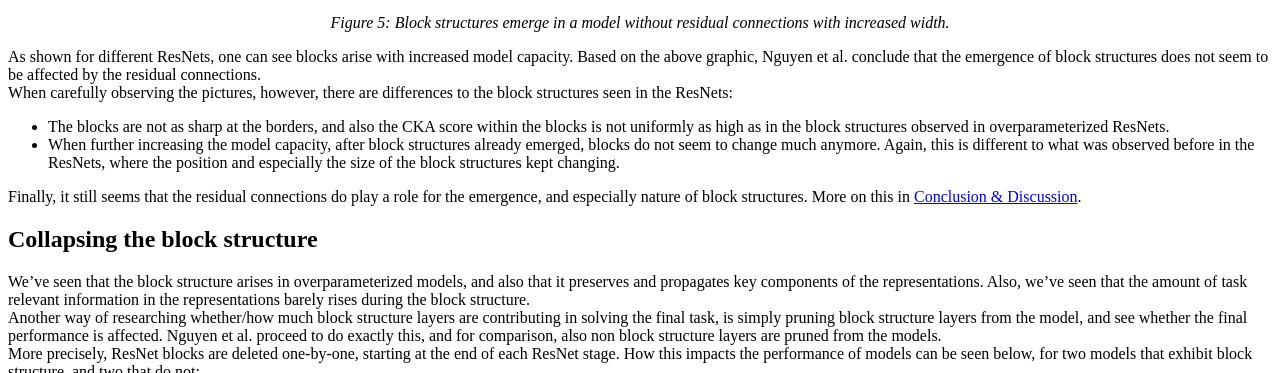
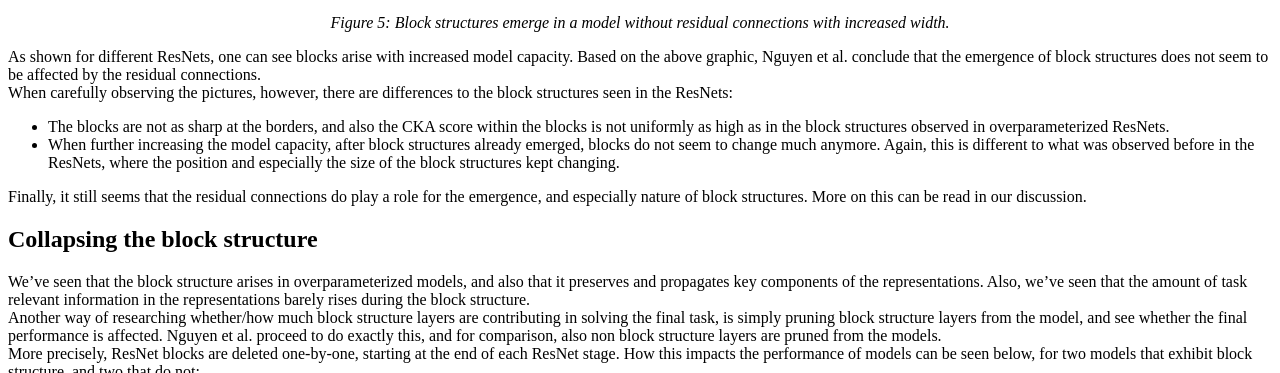
Before and after one commit to blogosfair/How-scaling-a-Neural-Networks-Width-or-Depth-affect-its-hidden-Representations, a Jekyll site: the page built from _posts/2022-12-01-how-scaling-a-neural-networks-width-or-depth-affect-its-hidden-representations.md, in a window 1280 px wide and 900 px high, scrolled down 4464 px, cut to the strip 72-445 px from the top of the window. Built offline with Jekyll 4.4.1, drawn with Linux system fonts in a browser that asks for light colours.

Commit message:
Adds small correction

```diff
--- a/_posts/2022-12-01-how-scaling-a-neural-networks-width-or-depth-affect-its-hidden-representations.md
+++ b/_posts/2022-12-01-how-scaling-a-neural-networks-width-or-depth-affect-its-hidden-representations.md
@@ -745,7 +745,7 @@ emerged, blocks do not seem to change much anymore. Again, this is different to
 position and especially the size of the block structures kept changing.
 
 Finally, it still seems that the residual connections do play a role for the emergence, and especially nature of block structures.
-More on this in [Conclusion & Discussion](#conclusion--discussion).
+More on this can be read in our discussion.
 
 ## Collapsing the block structure
 
```
